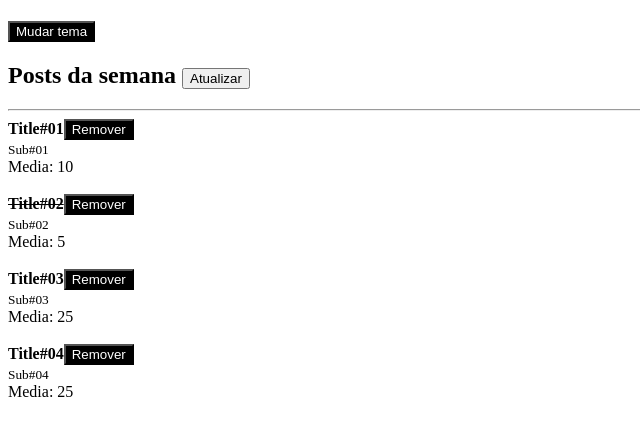
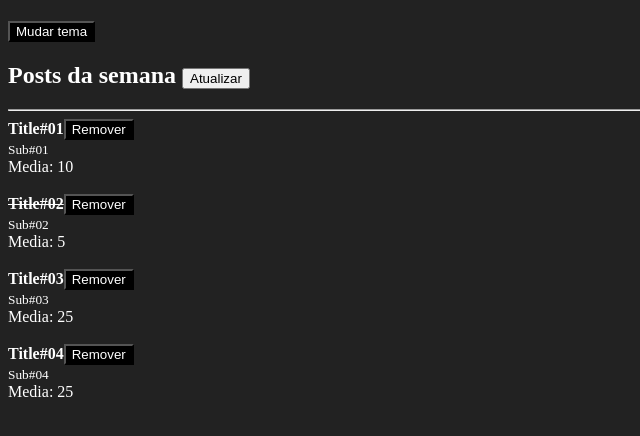
Before and after one commit to thiagocrux/jstack, a React app in the folder react-fundamentos/: page / in a window 1280 px wide. Shown: the top 436 px of the page, without its empty margins (0-640 px from the left). Built offline with nearby package versions, Linux system fonts and the light colour scheme.

Commit message:
chore: config webpack's css plugins

```diff
--- a/react-fundamentos/package.json
+++ b/react-fundamentos/package.json
@@ -16,7 +16,9 @@
     "@babel/preset-react": "^7.26.3",
     "babel-loader": "^9.2.1",
     "clean-webpack-plugin": "^4.0.0",
+    "css-loader": "^7.1.2",
     "html-webpack-plugin": "^5.6.3",
+    "style-loader": "^4.0.0",
     "webpack": "^5.97.1",
     "webpack-cli": "^6.0.1",
     "webpack-dev-server": "^5.2.0"
--- a/react-fundamentos/src/App.js
+++ b/react-fundamentos/src/App.js
@@ -3,6 +3,8 @@
 import Post from './Post';
 import Header from './Header';
 import { ThemeProvider } from './ThemeContext';
+
+import './index.css';
 
 function App() {
   const [posts, setPosts] = useState([
--- a/react-fundamentos/src/Header.js
+++ b/react-fundamentos/src/Header.js
@@ -8,11 +8,11 @@
   const { onToggleTheme } = useContext(ThemeContext);
 
   return (
-    <>
+    <div>
       <h1>{props.title}</h1>
       <Button onClick={onToggleTheme}>Mudar tema</Button>
       {props.children}
-    </>
+    </div>
   );
 }
 
--- /dev/null
+++ b/react-fundamentos/src/index.css
@@ -0,0 +1,4 @@
+body {
+  background-color: #222;
+  color: #fff;
+}
--- a/react-fundamentos/webpack.config.js
+++ b/react-fundamentos/webpack.config.js
@@ -21,6 +21,11 @@
         exclude: /node_modules/,
         use: 'babel-loader',
       },
+      {
+        test: /\.css$/,
+        exclude: /node_modules/,
+        use: ['style-loader', 'css-loader'],
+      },
     ],
   },
   devServer: {
```
Also changed, not shown: 1 other file (tests, documents, lock files or other folders).
